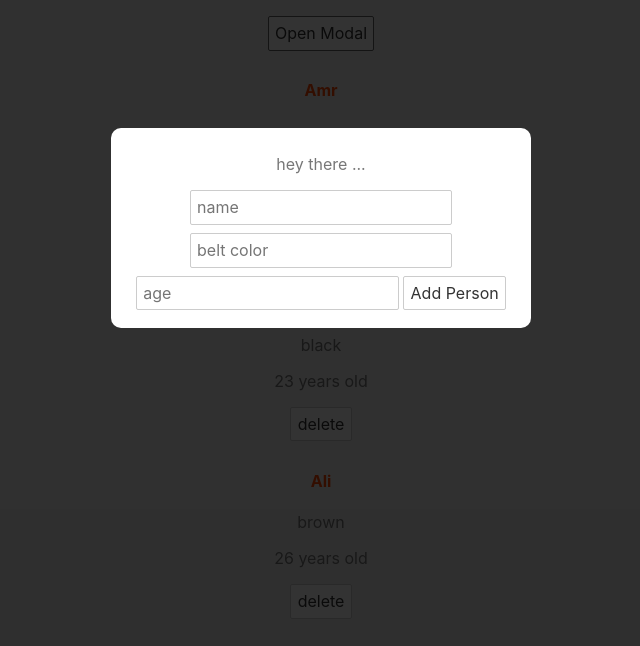
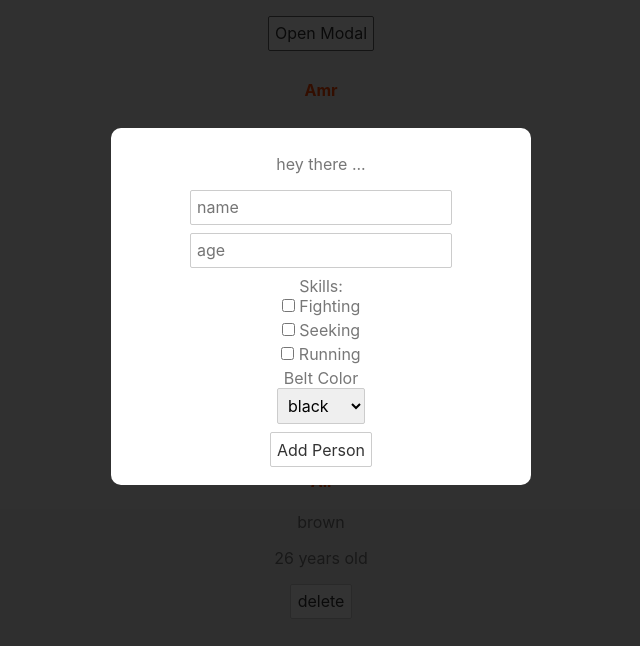
Before and after one commit to Omar125Radwan/myproject, a Svelte app: page / in a window 1280 px wide. Both pictures are taken after a click on the button "Open Modal". Shown: the top 646 px of the page, without its empty margins (319-959 px from the left). Built offline with nearby package versions, Linux system fonts and the light colour scheme.

Commit message:
Forms 02 Select-box & Checkbox

```diff
--- a/src/AddPersonForm.svelte
+++ b/src/AddPersonForm.svelte
@@ -2,18 +2,29 @@
   let name;
   let beltColor;
   let age;
+  let skills = [];
   const handleSubmit = () => {
-    console.log(name, beltColor, age);
-  }
+    console.log(name, beltColor, age, skills);
+  };
 </script>
 
 <form on:submit|preventDefault={handleSubmit}>
   <input type="text" placeholder="name" bind:value={name} />
-  <input type="text" placeholder="belt color" bind:value={beltColor} />
-  <input type="number" placeholder="age" bind:value={age}/>
+  <input type="number" placeholder="age" bind:value={age} />
+  <label for="">Skills:</label>
+  <input type="checkbox" bind:group={skills} value="fighting" /> Fighting<br>
+  <input type="checkbox" bind:group={skills} value="seeking" /> Seeking<br>
+  <input type="checkbox" bind:group={skills} value="running" /> Running<br>
+  <label for="">Belt Color</label>
+  <select bind:value={beltColor}>
+    <option value="black">black</option>
+    <option value="orange">orange</option>
+    <option value="brown">brown</option>
+    <option value="white">white</option>
+  </select>
+  <br />
   <button>Add Person</button>
 </form>
 
 <style>
-
 </style>
```
